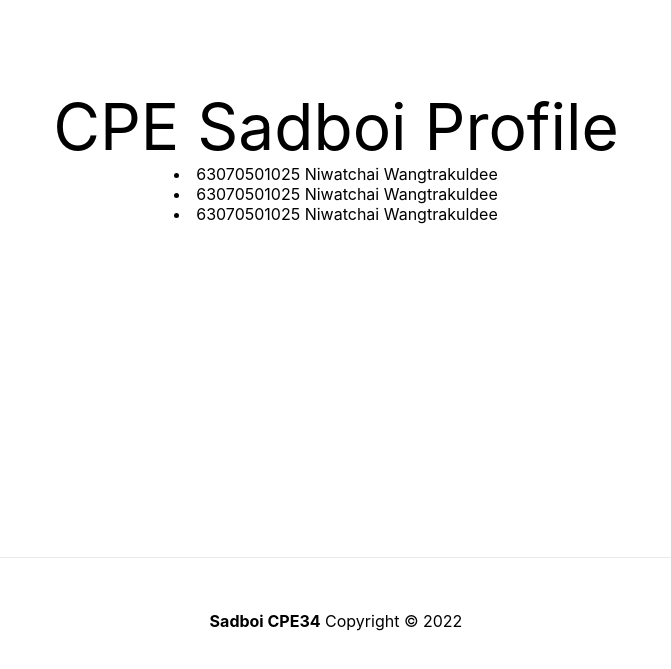
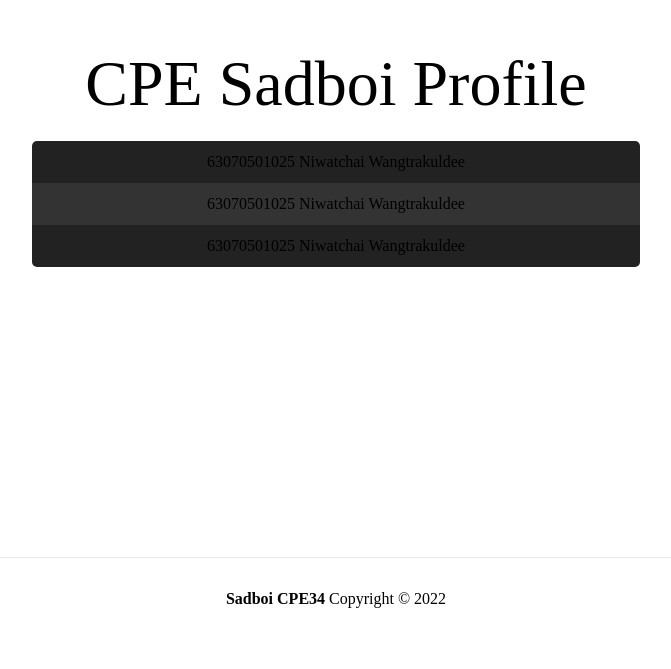
Before and after one commit to CPE-Contentcreator/CPESadboi-Web, a Next.js app: page / in a window 1280 px wide. Shown: the part 243-912 px from the top of the page, without its empty margins (304-975 px from the left). After the commit the page ends 883 px from the top, so only its background shows below. Built offline with nearby package versions, Linux system fonts and the light colour scheme.

Commit message:
Error css

```diff
--- a/styles/Home.module.css
+++ b/styles/Home.module.css
@@ -11,7 +11,26 @@
   justify-content: center;
   align-items: center;
 }
-
+.main li{
+  width: 100%;
+  height: auto;
+  text-align: center;
+  background-color: #222;
+  cursor: pointer;
+}
+.main li:nth-child(even){
+  background-color: #333;
+}
+.mainli{
+  width: 50%;
+  margin-top: 20px;
+  border-radius: 5px;
+  overflow: hidden;
+  box-shadow: 0px 0px 0px 5px rgba(255, 255, 255, .1);
+}
+.mainli a{
+  line-height: 42px;
+}
 .footer {
   display: flex;
   flex: 1;
--- a/styles/globals.css
+++ b/styles/globals.css
@@ -2,17 +2,27 @@ html,
 body {
   padding: 0;
   margin: 0;
-  font-family: -apple-system, BlinkMacSystemFont, Segoe UI, Roboto, Oxygen,
-    Ubuntu, Cantarell, Fira Sans, Droid Sans, Helvetica Neue, sans-serif;
+  font-family: Kanit;
+  list-style: none;
 }
 
 a {
   color: inherit;
-  text-decoration: none;
+  display: block;
+  transition:.2s;
+  text-decoration: none !important;
+}
+a:hover{
+  background-color: rgba(255, 255, 255, .1);
 }
 
 * {
   box-sizing: border-box;
+  border: none;
+  outline: none;
+  padding: 0px;
+  margin: 0px;
+  text-decoration: none !important;
 }
 
 @media (prefers-color-scheme: dark) {
```
